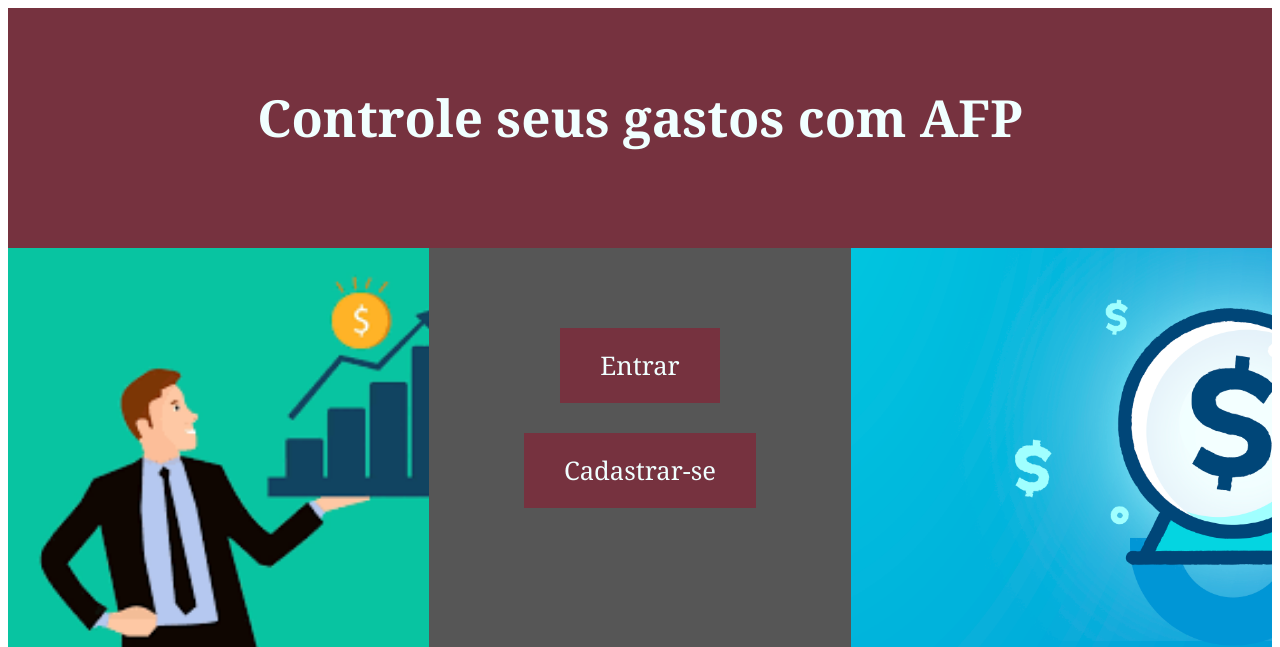
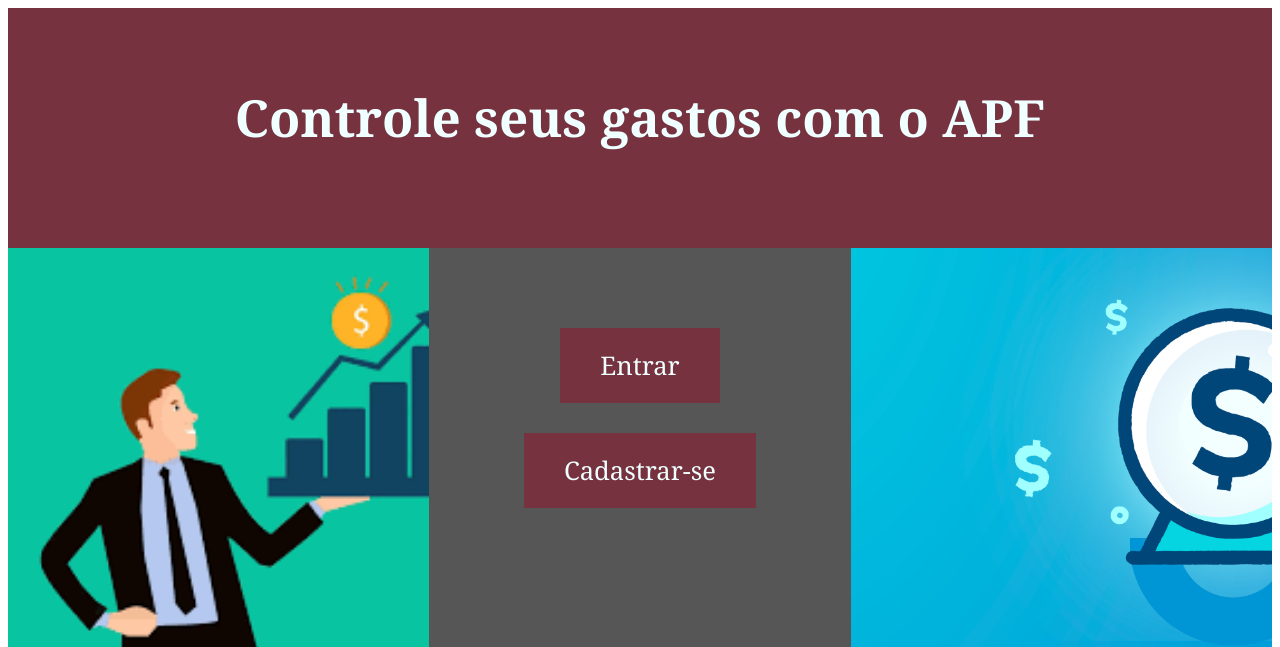
Before and after one commit to sanjinho/ProjetoIntegrador, a Flask app: page / in a window 1280 px wide. Shown: the top 647 px of the page. Run offline with Flask 3, Linux system fonts and the light colour scheme.

Commit message:
Update index.html

```diff
--- a/templates/index.html
+++ b/templates/index.html
@@ -23,7 +23,7 @@ font-size:2vw;
     </head>
     <body>
         <div class="header">
-            <h1 style="font-size:4vw"> <span title="Assistente Financeiro Pessoal">Controle seus gastos com AFP</span></h1>
+            <h1 style="font-size:4vw"> <span title="Assistente Financeiro Pessoal">Controle seus gastos com o APF</span></h1>
         </div>
         <div class="cadastro" style="background-image: url('{{ url_for('static', filename='fn.png') }}');background-repeat:no-repeat; background-size:cover;" >
          <img src="">
```
